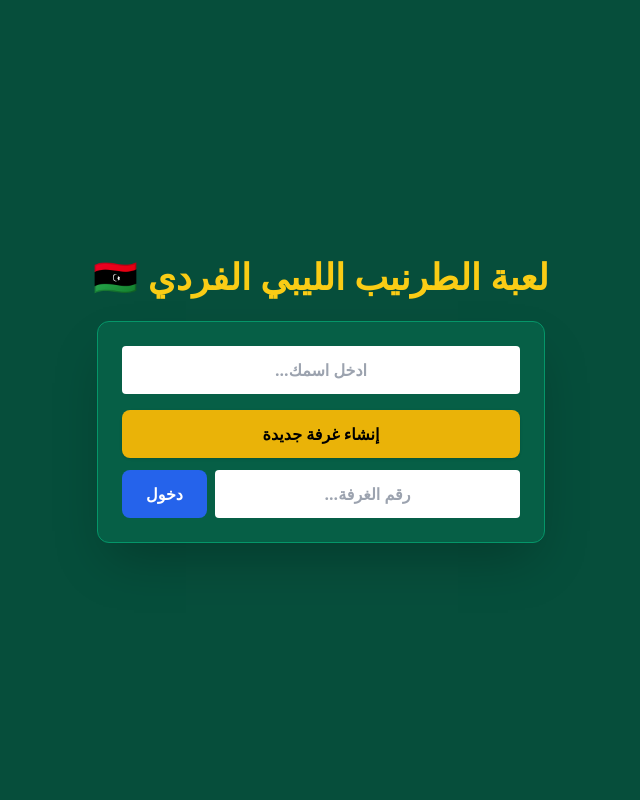
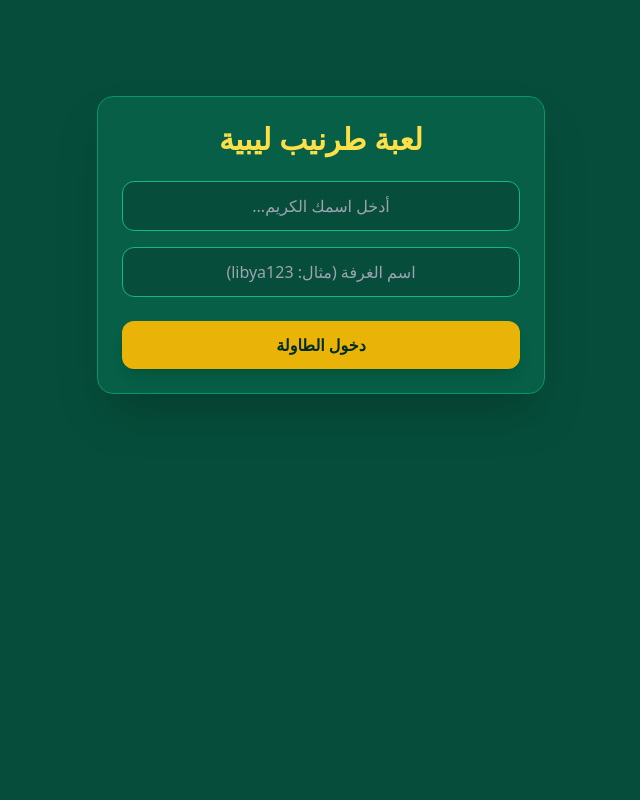
Before and after one commit to aalatae-a11y/tarneeb-game, a Flask app: page / in a window 1280 px wide. Shown: the whole page, without its empty margins (319-959 px from the left). Run offline with Flask 3, Linux system fonts and the light colour scheme; some libraries are stand-ins or nearby versions.

Commit message:
Update index.html

```diff
--- a/templates/index.html
+++ b/templates/index.html
@@ -3,185 +3,138 @@
 <head>
     <meta charset="UTF-8">
     <meta name="viewport" content="width=device-width, initial-scale=1.0">
-    <title>طرنيب ليبي فردي - أونلاين</title>
+    <title>لعبة طرنيب ليبية أونلاين</title>
     <script src="https://cdn.tailwindcss.com"></script>
-    <script src="https://cdn.socket.io/4.5.4/socket.io.min.js"></script>
-    <style>
-        .card { transition: transform 0.2s; cursor: pointer; }
-        .card:hover { transform: translateY(-15px); }
-        .suit-H, .suit-D { color: #e53e3e; } /* أحمر */
-        .suit-C, .suit-S { color: #1a202c; } /* أسود */
-    </style>
+    <script src="https://cdnjs.cloudflare.com/ajax/libs/socket.io/4.7.2/socket.io.min.js"></script>
 </head>
-<body class="bg-emerald-900 text-white min-h-screen flex flex-col font-sans">
+<body class="bg-emerald-900 text-white font-sans min-h-screen flex flex-col items-center justify-between p-4">
 
-    <!-- شاشة البداية وإنشاء الغرفة -->
-    <div id="lobby" class="flex-1 flex flex-col justify-center items-center p-4">
-        <h1 class="text-4xl font-bold mb-6 text-yellow-400">لعبة الطرنيب الليبي الفردي 🇱🇾</h1>
-        <div class="bg-emerald-800 p-6 rounded-xl shadow-2xl w-full max-w-md border border-emerald-600">
-            <input id="playerName" type="text" placeholder="ادخل اسمك..." class="w-full p-3 mb-4 rounded text-black font-semibold text-center outline-none">
+    <!-- شاشة الدخول -->
+    <div id="login-screen" class="bg-emerald-800 p-6 rounded-2xl shadow-2xl w-full max-w-md text-center mt-20 border border-emerald-600">
+        <h1 class="text-3xl font-bold mb-6 text-yellow-300">لعبة طرنيب ليبية</h1>
+        <input type="text" id="player-name" placeholder="أدخل اسمك الكريم..." class="w-full p-3 mb-4 rounded-xl bg-emerald-900 border border-emerald-500 text-white text-center focus:outline-none">
+        <input type="text" id="room-name" placeholder="اسم الغرفة (مثال: libya123)" class="w-full p-3 mb-6 rounded-xl bg-emerald-900 border border-emerald-500 text-white text-center focus:outline-none">
+        <button onclick="joinGame()" class="w-full bg-yellow-500 hover:bg-yellow-600 text-emerald-950 font-bold p-3 rounded-xl shadow-lg transition duration-200">دخول الطاولة</button>
+    </div>
 
-            <button onclick="createRoom()" class="w-full bg-yellow-500 hover:bg-yellow-600 text-black font-bold py-3 rounded-lg mb-3 shadow">إنشاء غرفة جديدة</button>
+    <!-- شاشة اللعب الرئيسية -->
+    <div id="game-screen" class="hidden w-full max-w-4xl flex flex-col justify-between h-screen py-2">
+        <div class="flex justify-between items-center bg-emerald-950/60 p-3 rounded-xl border border-emerald-700">
+            <div>الغرفة: <span id="room-display" class="font-bold text-yellow-300"></span></div>
+            <div>الحالة: <span id="game-status-text" class="text-yellow-400">في انتظار اللاعبين...</span></div>
+            <button onclick="fillBots()" id="start-btn" class="bg-blue-600 hover:bg-blue-700 px-4 py-1 rounded-lg text-sm font-bold">بدء اللعبة (إضافة بوتات)</button>
+        </div>
 
-            <div class="flex gap-2">
-                <input id="roomCode" type="text" placeholder="رقم الغرفة..." class="w-full p-3 rounded text-black font-semibold text-center outline-none">
-                <button onclick="joinRoom()" class="bg-blue-600 hover:bg-blue-700 font-bold px-6 py-3 rounded-lg">دخول</button>
+        <div class="relative flex-grow flex items-center justify-center my-4">
+            <div id="players-list" class="absolute inset-0 flex justify-between items-center pointer-events-none px-4"></div>
+            <div id="trick-container" class="bg-emerald-950/80 border-2 border-dashed border-emerald-600 w-72 h-72 rounded-3xl flex flex-wrap items-center justify-center gap-2 relative shadow-inner p-2">
+                <span class="text-emerald-400 text-xs absolute top-2">ساحة اللعب</span>
             </div>
         </div>
-    </div>
 
-    <!-- طاولة اللعب -->
-    <div id="gameTable" class="hidden flex-1 flex flex-col justify-between p-4 relative">
-        <!-- الشريط العلوي -->
-        <div class="flex justify-between items-center bg-emerald-950 p-3 rounded-lg border border-emerald-700">
-            <div>الغرفة: <span id="displayRoom" class="font-bold text-yellow-400"></span></div>
-            <div id="statusMsg" class="font-bold text-yellow-300">في انتظار اللاعبين...</div>
-            <button id="startBtn" onclick="startGame()" class="bg-red-600 hover:bg-red-700 px-4 py-2 rounded font-bold">ابدأ اللعبة بالبوتات</button>
+        <!-- لوحة الطلبات -->
+        <div id="bidding-panel" class="hidden absolute inset-0 bg-black/70 flex items-center justify-center z-50">
+            <div class="bg-emerald-800 p-6 rounded-2xl text-center border border-emerald-600 shadow-2xl">
+                <h3 class="text-xl font-bold mb-4 text-yellow-300">اختر طلبك (عدد الأكلات)</h3>
+                <div class="grid grid-cols-4 gap-2 mb-4">
+                    <button onclick="submitBid(2)" class="bg-emerald-700 hover:bg-emerald-600 p-3 rounded-xl font-bold">2</button>
+                    <button onclick="submitBid(3)" class="bg-emerald-700 hover:bg-emerald-600 p-3 rounded-xl font-bold">3</button>
+                    <button onclick="submitBid(4)" class="bg-emerald-700 hover:bg-emerald-600 p-3 rounded-xl font-bold">4</button>
+                    <button onclick="submitBid(5)" class="bg-emerald-700 hover:bg-emerald-600 p-3 rounded-xl font-bold">5</button>
+                    <button onclick="submitBid(7)" class="bg-emerald-700 hover:bg-emerald-600 p-3 rounded-xl font-bold">7 (14ن)</button>
+                    <button onclick="submitBid(9)" class="bg-emerald-700 hover:bg-emerald-600 p-3 rounded-xl font-bold">9 (21ن)</button>
+                    <button onclick="submitBid(13)" class="bg-emerald-700 hover:bg-emerald-600 p-3 rounded-xl font-bold">كبوت (13)</button>
+                    <button onclick="submitBid(0)" class="bg-emerald-700 hover:bg-emerald-600 p-3 rounded-xl font-bold">صلاح (0)</button>
+                </div>
+            </div>
         </div>
 
-        <!-- قائمة اللاعبين والسكور -->
-        <div id="scoreboard" class="grid grid-cols-4 gap-2 my-2 text-center text-xs md:text-sm"></div>
-
-        <!-- منتصف الطاولة (الأكلة الحالية) -->
-        <div class="flex-1 border-2 border-emerald-700/50 rounded-2xl my-2 relative flex items-center justify-center bg-emerald-800/40">
-            <div id="trickArea" class="grid grid-cols-2 md:grid-cols-4 gap-4 p-4"></div>
-        </div>
-
-        <!-- لوحة الطلبات (تظهر وقت الطلب فقط) -->
-        <div id="biddingPanel" class="hidden bg-black/80 p-4 rounded-xl text-center my-2">
-            <p class="mb-2 font-bold">اختر طلبتك (الحد الأدنى محسوب تلقائياً):</p>
-            <div id="bidButtons" class="flex flex-wrap justify-center gap-2"></div>
-        </div>
-
-        <!-- ورقي في أيدي اللاعب -->
-        <div class="bg-emerald-950/80 p-3 rounded-xl">
-            <p class="text-xs text-gray-300 mb-1 text-center">أوراقك الحالية:</p>
-            <div id="myHand" class="flex justify-center flex-wrap gap-1 md:gap-2"></div>
+        <!-- يد اللاعب -->
+        <div class="bg-emerald-950 p-4 rounded-2xl border border-emerald-700 flex flex-col items-center">
+            <div class="text-sm mb-2 text-yellow-300 font-semibold">أوراقك في اليد:</div>
+            <div id="player-hand" class="flex gap-2 overflow-x-auto py-2 max-w-full"></div>
         </div>
     </div>
 
     <script>
         const socket = io();
-        let myIdx = null;
-        let currentRoom = null;
-        const suitSymbols = { 'H': '♥', 'D': '♦', 'C': '♣', 'S': '♠' };
-        const valSymbols = { 11: 'J', 12: 'Q', 13: 'K', 14: 'A' };
+        let currentRoom = '';
 
-        function createRoom() {
-            const name = document.getElementById('playerName').value || 'لاعب';
-            socket.emit('create_room', { name });
+        const suitSymbols = { 'hearts': '♥', 'spades': '♠', 'diamonds': '♦', 'clubs': '♣' };
+        const suitColors = { 'hearts': 'text-red-500', 'diamonds': 'text-red-500', 'spades': 'text-black', 'clubs': 'text-black' };
+        const valNames = { 11: 'J', 12: 'Q', 13: 'K', 14: 'A' };
+
+        function joinGame() {
+            const name = document.getElementById('player-name').value.trim();
+            const room = document.getElementById('room-name').value.trim();
+            if(!name || !room) { alert('الرجاء إدخال الاسم واسم الغرفة'); return; }
+            currentRoom = room;
+            document.getElementById('login-screen').classList.add('hidden');
+            document.getElementById('game-screen').classList.remove('hidden');
+            document.getElementById('room-display').innerText = room;
+            socket.emit('join_game', { name, room });
         }
 
-        function joinRoom() {
-            const name = document.getElementById('playerName').value || 'لاعب';
-            const room = document.getElementById('roomCode').value;
-            if (room) socket.emit('join_room', { name, room });
-        }
-
-        function startGame() {
+        function fillBots() {
             socket.emit('start_game', { room: currentRoom });
         }
 
-        socket.on('room_created', (data) => {
-            setupGameUI(data.room, data.player_idx);
-        });
+        function submitBid(bid) {
+            socket.emit('submit_bid', { room: currentRoom, bid });
+            document.getElementById('bidding-panel').classList.add('hidden');
+        }
 
-        socket.on('room_joined', (data) => {
-            setupGameUI(data.room, data.player_idx);
-        });
-
-        socket.on('error_msg', (msg) => alert(msg));
-
-        function setupGameUI(room, idx) {
-            currentRoom = room;
-            myIdx = idx;
-            document.getElementById('lobby').classList.add('hidden');
-            document.getElementById('gameTable').classList.remove('hidden');
-            document.getElementById('displayRoom').innerText = room;
+        function playCard(card) {
+            socket.emit('play_card', { room: currentRoom, card });
         }
 
         socket.on('game_update', (state) => {
-            myIdx = state.my_idx;
-
-            // إخفاء زر البداية بمجرد الانطلاق
-            if (state.phase !== 'WAITING') {
-                document.getElementById('startBtn').classList.add('hidden');
+            if(state.status === 'bidding') {
+                document.getElementById('game-status-text').innerText = 'مرحلة الطلب...';
+                document.getElementById('bidding-panel').classList.remove('hidden');
+            } else if(state.status === 'playing') {
+                document.getElementById('game-status-text').innerText = 'الدور للعب الأوراق';
+                document.getElementById('bidding-panel').classList.add('hidden');
+                document.getElementById('start-btn').classList.add('hidden');
+            } else if(state.status === 'ended') {
+                document.getElementById('game-status-text').innerText = 'انتهت اللعبة!';
             }
 
-            // تحديث قائمة السكور واللاعبين
-            const board = document.getElementById('scoreboard');
-            board.innerHTML = '';
-            state.players.forEach((p, i) => {
-                const isTurn = state.current_turn === i;
-                board.innerHTML += `
-                    <div class="p-2 rounded ${isTurn ? 'bg-yellow-500 text-black font-bold' : 'bg-emerald-950'} border border-emerald-700">
-                        <div>${p.name} ${i === state.dealer_idx ? '(موزع)' : ''}</div>
-                        <div>النقاط: ${p.score}</div>
-                        <div>الطلب: ${p.bid !== null ? p.bid : '-'} | الأكلات: ${p.tricks}</div>
-                    </div>
-                `;
+            // عرض اللاعبين
+            const listDiv = document.getElementById('players-list');
+            listDiv.innerHTML = '';
+            state.players.forEach((p, idx) => {
+                const pBox = document.createElement('div');
+                pBox.className = `p-3 rounded-xl bg-emerald-950/90 border ${idx === state.current_turn ? 'border-yellow-400 shadow-lg shadow-yellow-500/20' : 'border-emerald-700'} text-center text-xs`;
+                pBox.innerHTML = `<div class="font-bold text-yellow-300">${p.name}</div><div>النقاط: ${p.score}</div><div>الكروت: ${p.cards_count}</div>`;
+                listDiv.appendChild(pBox);
             });
 
-            // تحديث رسالة الحالة
-            const status = document.getElementById('statusMsg');
-            if (state.phase === 'BIDDING') {
-                status.innerText = `مرحلة الطلب - دور: ${state.players[state.current_turn].name}`;
-            } else if (state.phase === 'PLAYING') {
-                status.innerText = `مرحلة اللعب - دور: ${state.players[state.current_turn].name}`;
-            }
-
-            // لوحة الطلبات
-            const bidPanel = document.getElementById('biddingPanel');
-            if (state.phase === 'BIDDING' && state.current_turn === myIdx) {
-                bidPanel.classList.remove('hidden');
-                const btnContainer = document.getElementById('bidButtons');
-                btnContainer.innerHTML = '';
-                [0, 2, 3, 4, 5, 6, 7, 8, 9, 10, 11, 12, 13].forEach(b => {
-                    btnContainer.innerHTML += `<button onclick="makeBid(${b})" class="bg-yellow-500 hover:bg-yellow-600 text-black px-3 py-1 font-bold rounded">${b}</button>`;
-                });
-            } else {
-                bidPanel.classList.add('hidden');
-            }
-
-            // عرض منتصف الطاولة (الأكلة الحالية)
-            const trickArea = document.getElementById('trickArea');
-            trickArea.innerHTML = '';
-            state.current_trick.forEach(t => {
-                const card = t.card;
-                const v = valSymbols[card.value] || card.value;
-                const suitClass = `suit-${card.suit}`;
-                trickArea.innerHTML += `
-                    <div class="bg-white rounded-lg p-3 text-center shadow-lg w-16 md:w-20 ${suitClass}">
-                        <div class="text-xs text-gray-500">${state.players[t.player_idx].name}</div>
-                        <div class="text-xl font-bold">${v} ${suitSymbols[card.suit]}</div>
-                    </div>
-                `;
+            // عرض الأوراق المطروحة في الساحة
+            const trickDiv = document.getElementById('trick-container');
+            trickDiv.innerHTML = '<span class="text-emerald-400 text-xs absolute top-2">ساحة اللعب</span>';
+            state.trick.forEach(t => {
+                const cardEl = document.createElement('div');
+                const vDisplay = valNames[t.card.val] || t.card.val;
+                cardEl.className = `bg-white ${suitColors[t.card.suit]} w-12 h-16 rounded-lg flex flex-col items-center justify-center font-bold text-lg shadow-md border border-gray-300 mt-4`;
+                cardEl.innerHTML = `<span>${vDisplay}</span><span class="text-sm">${suitSymbols[t.card.suit]}</span>`;
+                trickDiv.appendChild(cardEl);
             });
 
-            // عرض الأوراق الخاصة باللاعب
-            const handDiv = document.getElementById('myHand');
+            // عرض يد اللاعب الخاصة به
+            const handDiv = document.getElementById('player-hand');
             handDiv.innerHTML = '';
-            state.my_hand.forEach(c => {
-                const v = valSymbols[c.value] || c.value;
-                const suitClass = `suit-${c.suit}`;
-                const canPlay = state.phase === 'PLAYING' && state.current_turn === myIdx;
-                handDiv.innerHTML += `
-                    <div onclick="${canPlay ? `playCard('${c.suit}', ${c.value})` : ''}"
-                         class="card bg-white rounded-lg p-2 md:p-3 w-12 md:w-16 text-center shadow-md select-none ${suitClass}">
-                        <div class="text-lg md:text-2xl font-bold">${v}</div>
-                        <div class="text-sm md:text-xl">${suitSymbols[c.suit]}</div>
-                    </div>
-                `;
-            });
+            if(state.my_hand) {
+                state.my_hand.forEach(card => {
+                    const cardBtn = document.createElement('button');
+                    const vDisplay = valNames[card.val] || card.val;
+                    cardBtn.className = `bg-white ${suitColors[card.suit]} w-14 h-20 rounded-xl flex flex-col items-center justify-center font-bold text-xl shadow-lg border-2 border-gray-200 hover:scale-105 transition transform`;
+                    cardBtn.innerHTML = `<span>${vDisplay}</span><span class="text-lg">${suitSymbols[card.suit]}</span>`;
+                    cardBtn.onclick = () => playCard(card);
+                    handDiv.appendChild(cardBtn);
+                });
+            }
         });
-
-        function makeBid(val) {
-            socket.emit('make_bid', { room: currentRoom, player_idx: myIdx, bid: val });
-        }
-
-        function playCard(suit, value) {
-            socket.emit('play_card', { room: currentRoom, player_idx: myIdx, card: { suit, value } });
-        }
     </script>
 </body>
 </html>
```
